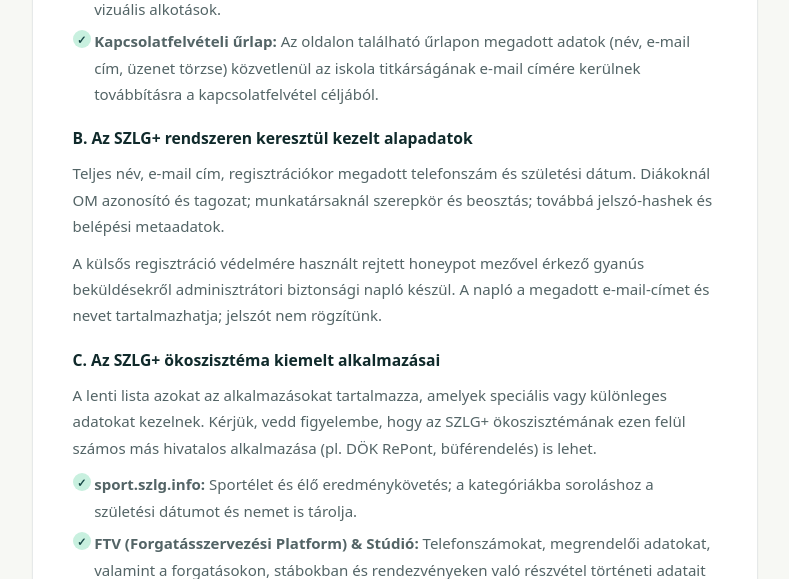
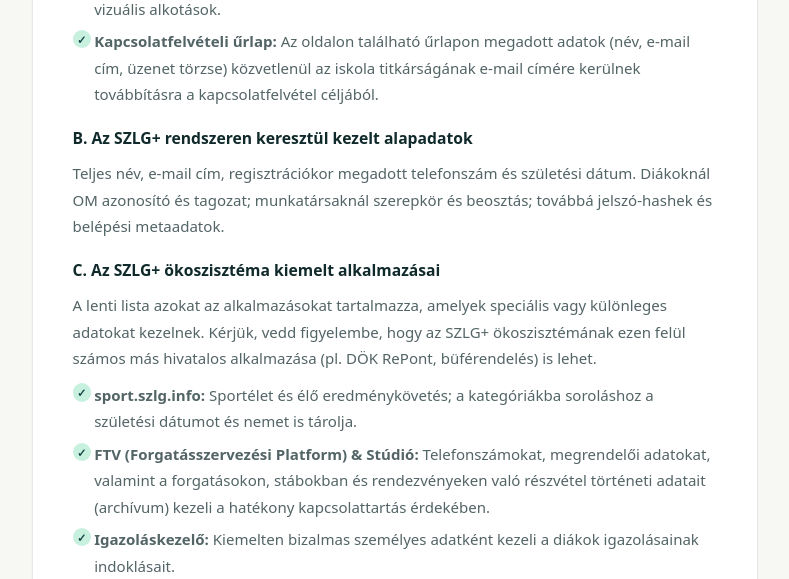
Before and after one commit to PstasDev/szlg-plusz, a Django app: template templates/portal/privacy.html in a window 1280 px wide. Shown: the part 1464-2043 px from the top of the page, without its empty margins (401-1190 px from the left). Run offline with Django 5.2, Linux system fonts and the light colour scheme; the template is opened without the code that fills it, so the values that code supplies are empty; parts of the project's set-up code (start-up, migrations or seed data) failed here and were passed over; some libraries are stand-ins or nearby versions.

Commit message:
honeypot privacy policy hotfix

```diff
--- a/templates/partials/privacy_policy.html
+++ b/templates/partials/privacy_policy.html
@@ -33,7 +33,6 @@
 
   <h4 id="kozponti-adatok">B. Az SZLG+ rendszeren keresztül kezelt alapadatok</h4>
   <p>Teljes név, e-mail cím, regisztrációkor megadott telefonszám és születési dátum. Diákoknál OM azonosító és tagozat; munkatársaknál szerepkör és beosztás; továbbá jelszó-hashek és belépési metaadatok.</p>
-  <p>A külsős regisztráció védelmére használt rejtett honeypot mezővel érkező gyanús beküldésekről adminisztrátori biztonsági napló készül. A napló a megadott e-mail-címet és nevet tartalmazhatja; jelszót nem rögzítünk.</p>
 
   <h4 id="kiemelt-alkalmazasok">C. Az SZLG+ ökoszisztéma kiemelt alkalmazásai</h4>
   <p>A lenti lista azokat az alkalmazásokat tartalmazza, amelyek speciális vagy különleges adatokat kezelnek. Kérjük, vedd figyelembe, hogy az SZLG+ ökoszisztémának ezen felül számos más hivatalos alkalmazása (pl. DÖK RePont, büférendelés) is lehet.</p>
```
